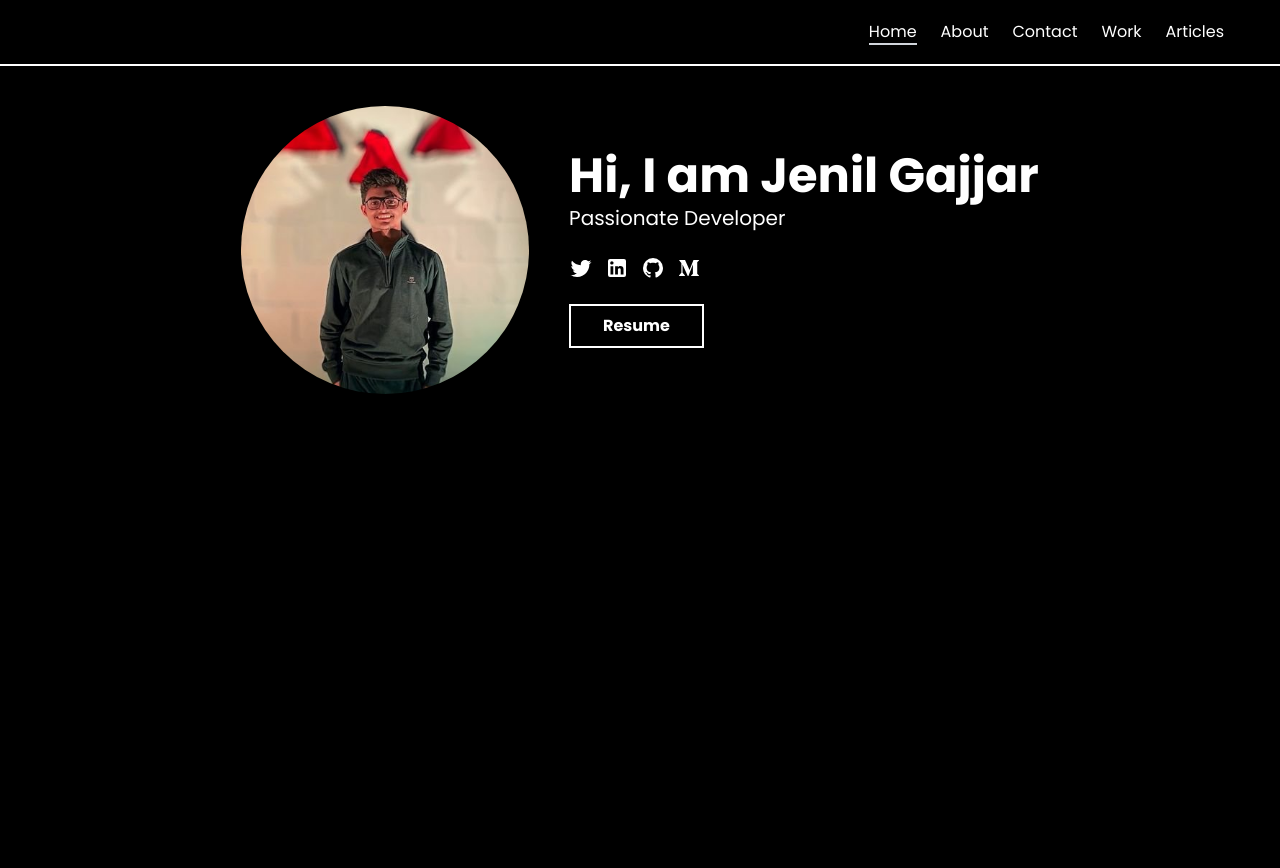
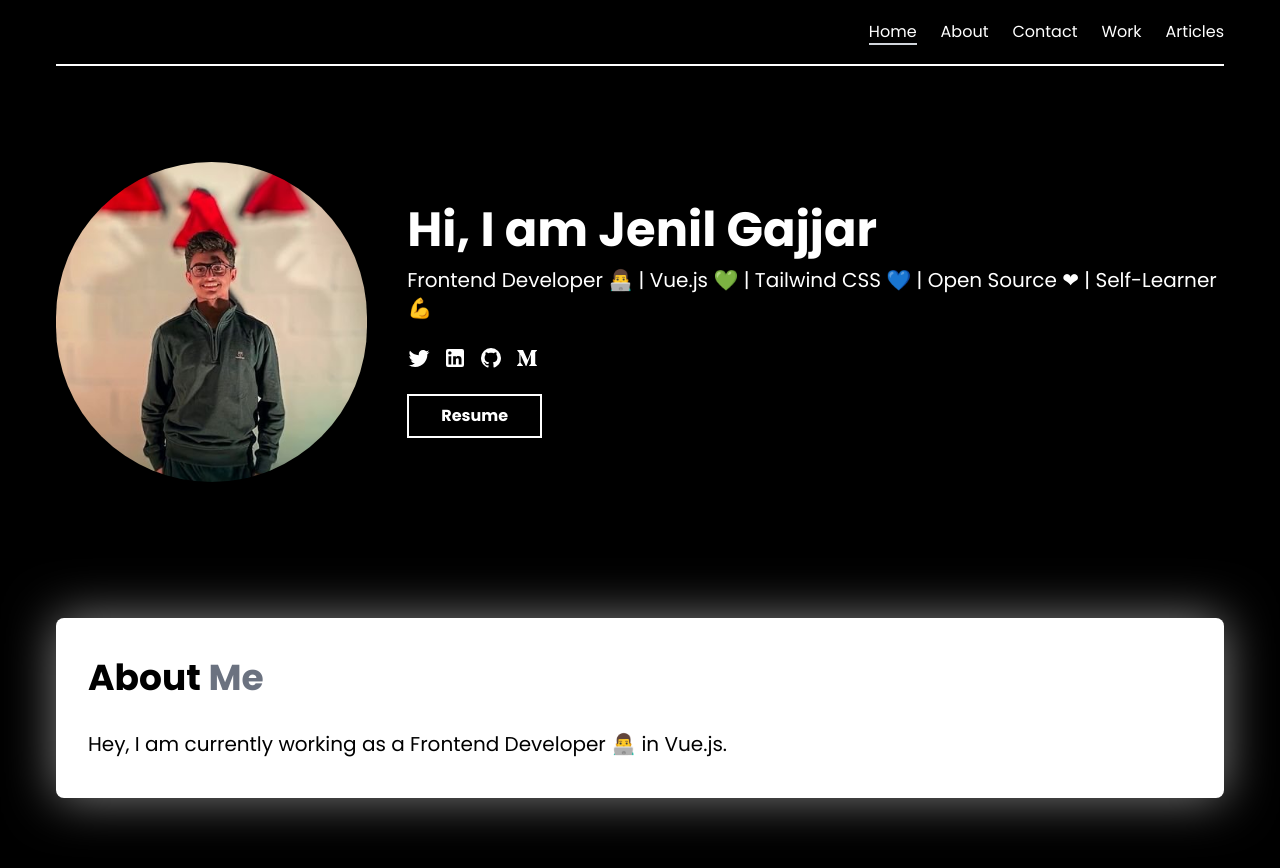
Before and after one commit to JenilGajjar20/Portfolio, a Vue app: page / in a window 1280 px wide. Shown: the top 868 px of the page. Before the commit the page ends 800 px from the top, so only its background shows below. Built offline with nearby package versions, Linux system fonts and the light colour scheme.

Commit message:
About Section - WIP

```diff
--- a/src/assets/scss/hero.scss
+++ /dev/null
@@ -1,22 +0,0 @@
-.hero-section {
-  @apply py-10;
-  &--content {
-    @apply flex flex-col items-center gap-4 md:flex-row md:justify-center md:gap-10;
-    &-left {
-      img {
-        @apply h-72 w-72 rounded-full;
-      }
-    }
-    &-right {
-      .right-section--content {
-        @apply space-y-1;
-        h1 {
-          @apply text-3xl font-bold md:text-5xl;
-        }
-        p {
-          @apply md:text-xl;
-        }
-      }
-    }
-  }
-}
--- /dev/null
+++ b/src/assets/scss/home.scss
@@ -0,0 +1,44 @@
+// Hero Section CSS
+.hero-section {
+  @apply py-10 md:py-24;
+  &--content {
+    @apply flex flex-col items-center gap-4 md:flex-row md:justify-between md:gap-10;
+    &-left {
+      img {
+        @apply h-80 w-80 rounded-full;
+      }
+    }
+    &-right {
+      .right-section--content {
+        @apply space-y-3;
+        h1 {
+          @apply text-3xl font-bold md:text-5xl;
+        }
+        p {
+          @apply md:text-xl;
+        }
+      }
+    }
+  }
+}
+
+// About Section CSS
+.about {
+  box-shadow: 0 0 50px rgba(255, 255, 255, 0.5);
+  @apply bg-white rounded-lg my-10 md:mb-24 text-black py-10 px-8;
+  &-content {
+    @apply space-y-8;
+    h2 {
+      @apply text-2xl md:text-4xl font-bold;
+      span {
+        @apply relative text-gray-500 inline-block;
+        // &:after {
+        //   @apply content-[''] absolute h-1 w-full bottom-0 left-0 bg-gradient-to-tr from-blue-700 to-green-700;
+        // }
+      }
+    }
+    p {
+      @apply text-xl;
+    }
+  }
+}
--- a/src/assets/scss/index.scss
+++ b/src/assets/scss/index.scss
@@ -1,7 +1,6 @@
 @import url("https://fonts.googleapis.com/css2?family=Poppins:wght@400;500;600;700&display=swap");
 
 @import "./tailwind.css";
-@import "./variables.scss";
 @import "./common.scss";
 @import "./navbar.scss";
-@import "./hero.scss";
+@import "./home.scss";
--- a/src/assets/scss/navbar.scss
+++ b/src/assets/scss/navbar.scss
@@ -1,7 +1,7 @@
 .navbar {
-  @apply relative transition-all duration-200;
+  @apply relative transition-all duration-200 container;
   &-wrapper {
-    @apply border-b-2 border-white text-white py-5 px-4 md:px-14;
+    @apply border-b-2 border-white text-white py-5;
     &--content {
       @apply flex justify-between;
     }
@@ -28,7 +28,7 @@
 }
 
 .list-items {
-  @apply absolute top-0 right-0 h-screen w-4/5 bg-white shadow-lg md:hidden;
+  @apply fixed top-0 right-0 h-screen w-4/5 bg-white shadow-lg md:hidden;
   .close-icon {
     @apply absolute -left-14 top-5 rounded-full flex items-center justify-center w-8 h-8 bg-white text-grey;
   }
--- /dev/null
+++ b/src/components/AboutMe.vue
@@ -0,0 +1,12 @@
+<template>
+  <div class="container">
+    <div class="about">
+      <div class="about-content">
+        <h2>About <span>Me</span></h2>
+        <p>Hey, I am currently working as a Frontend Developer 👨‍💻 in Vue.js.</p>
+      </div>
+    </div>
+  </div>
+</template>
+
+<script setup></script>
--- /dev/null
+++ b/src/components/Hero.vue
@@ -0,0 +1,32 @@
+<template>
+  <div class="container">
+    <div class="hero-section">
+      <div class="hero-section--content">
+        <div class="hero-section--content-left">
+          <img src="@/assets/images/jenil.jpg" alt="jenil-gajjar" />
+        </div>
+        <div class="hero-section--content-right">
+          <div class="right-section--content">
+            <h1>Hi, I am <span>Jenil Gajjar</span></h1>
+            <p>
+              Frontend Developer 👨‍💻 | Vue.js 💚 | Tailwind CSS 💙 | Open Source
+              ❤ | Self-Learner 💪
+            </p>
+          </div>
+
+          <!-- Social Links -->
+          <SocialLinks class-name="hero" />
+
+          <!-- Primary Resume Button -->
+          <!-- icon="IconsRocket" -->
+          <ButtonDefault text="Resume" class="button--outline" />
+        </div>
+      </div>
+    </div>
+  </div>
+</template>
+
+<script setup>
+import SocialLinks from "@/components/SocialLinks.vue";
+import ButtonDefault from "@/components/button/Default.vue";
+</script>
--- a/src/router/index.js
+++ b/src/router/index.js
@@ -1,6 +1,5 @@
 import { createRouter, createWebHistory } from "vue-router";
 import HomeView from "../views/HomeView.vue";
-import AboutView from "../views/AboutView.vue";
 
 const router = createRouter({
   history: createWebHistory(import.meta.env.BASE_URL),
@@ -10,11 +9,6 @@ const router = createRouter({
       name: "home",
       component: HomeView,
     },
-    {
-      path: "/about",
-      name: "about",
-      component: AboutView,
-    },
   ],
 });
 
--- a/src/views/HomeView.vue
+++ b/src/views/HomeView.vue
@@ -1,29 +1,14 @@
 <template>
   <main class="module">
-    <div class="hero-section">
-      <div class="hero-section--content">
-        <div class="hero-section--content-left">
-          <img src="@/assets/images/jenil.jpg" alt="jenil-gajjar" />
-        </div>
-        <div class="hero-section--content-right">
-          <div class="right-section--content">
-            <h1>Hi, I am <span>Jenil Gajjar</span></h1>
-            <p>Passionate Developer</p>
-          </div>
+    <!-- Hero Section -->
+    <Hero />
 
-          <!-- Social Links -->
-          <SocialLinks class-name="hero" />
-
-          <!-- Primary Resume Button -->
-          <!-- icon="IconsRocket" -->
-          <ButtonDefault text="Resume" class="button--outline" />
-        </div>
-      </div>
-    </div>
+    <!-- About Section -->
+    <AboutMe />
   </main>
 </template>
 
 <script setup>
-import SocialLinks from "@/components/SocialLinks.vue";
-import ButtonDefault from "@/components/button/Default.vue";
+import Hero from "@/components/Hero.vue";
+import AboutMe from "@/components/AboutMe.vue";
 </script>
--- a/tailwind.config.js
+++ b/tailwind.config.js
@@ -9,6 +9,17 @@ module.exports = {
         grey: "#18181b",
       },
     },
+    container: {
+      center: true,
+      padding: "1rem",
+      screens: {
+        xs: "540px",
+        sm: "720px",
+        md: "960px",
+        lg: "1140px",
+        xl: "1200px",
+      },
+    },
     fontFamily: {
       poppins: ["Poppins, sans-serif"],
     },
```
